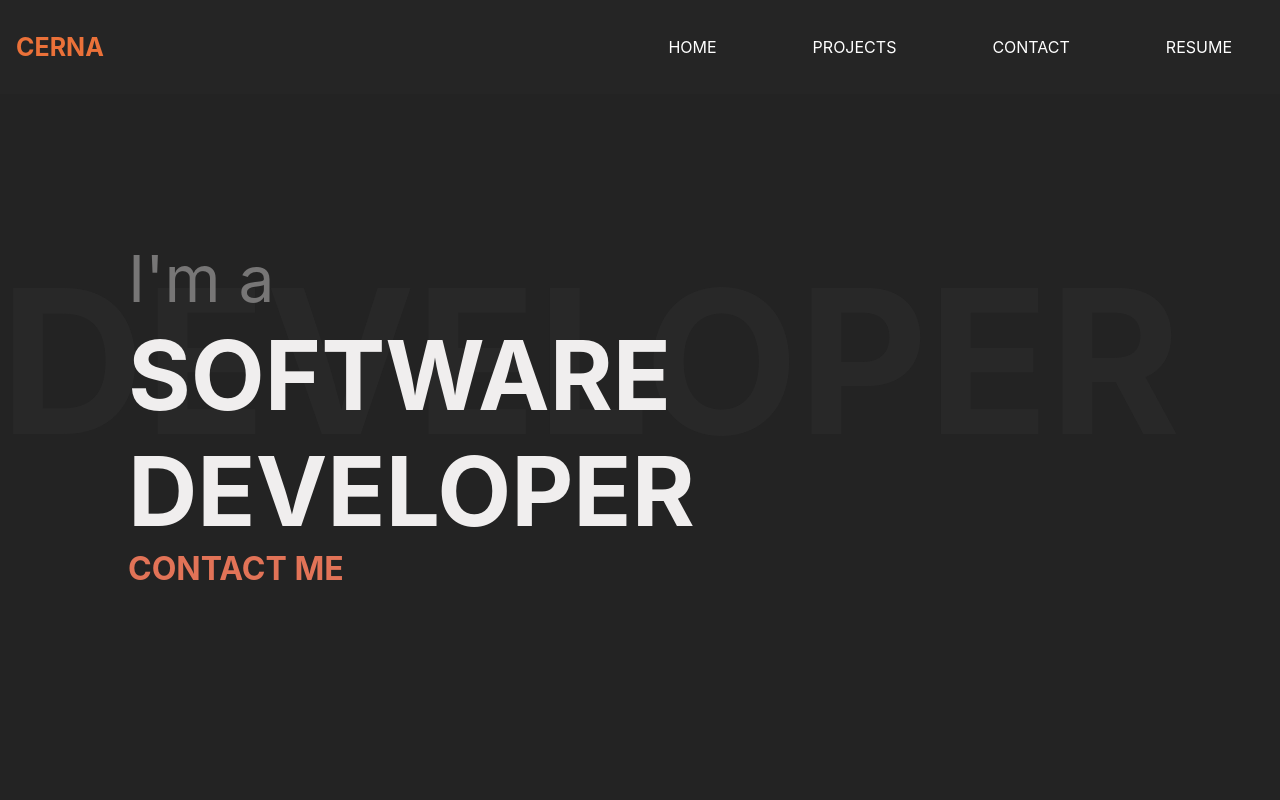
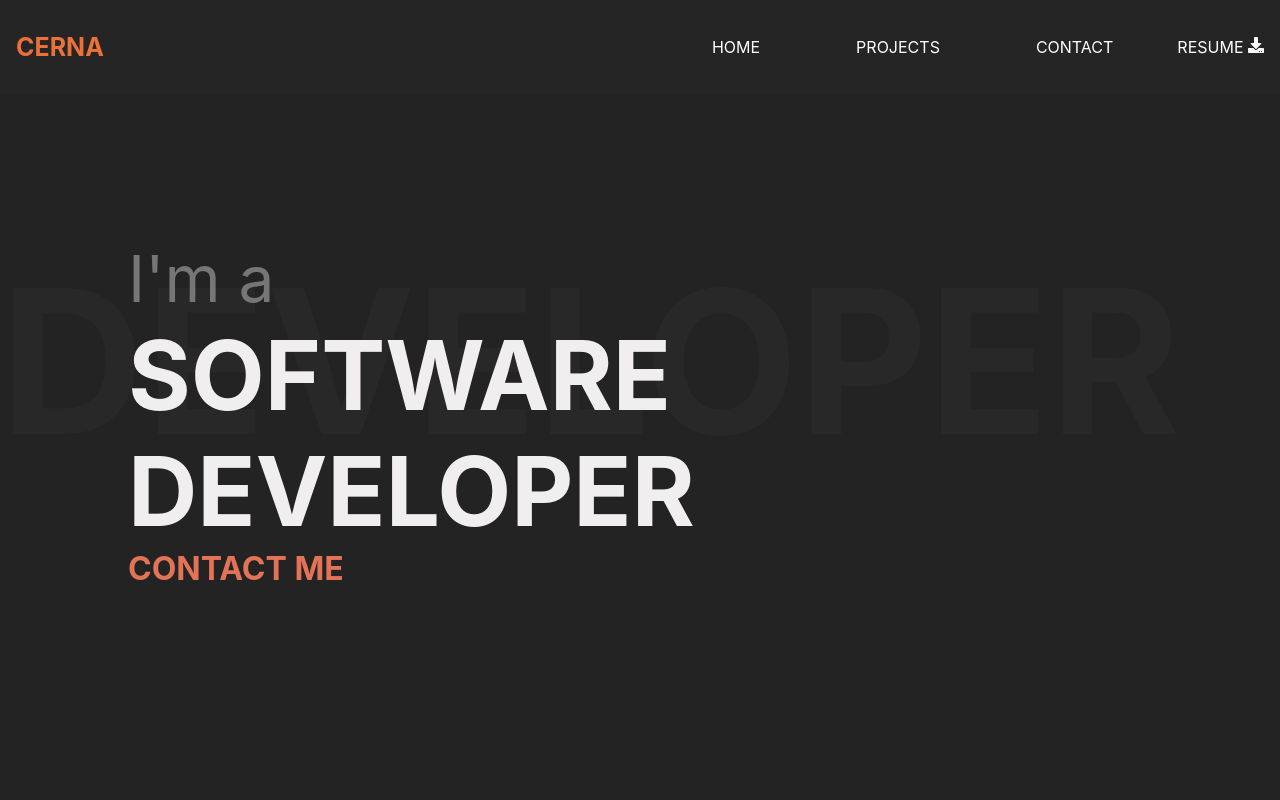
Before and after one commit to cerna234/WebPortfolio, a React (Create React App) app in the folder my-app/: page / in a window 1280 px wide. Shown: the top 800 px of the page. Built offline with nearby package versions, Linux system fonts and the light colour scheme.

Commit message:
added download for resume

```diff
--- a/my-app/src/Components/NavBar.jsx
+++ b/my-app/src/Components/NavBar.jsx
@@ -1,6 +1,7 @@
 import React, { useState } from 'react'
 import styled from 'styled-components';
 import { BrowserRouter as Router, Link } from 'react-router-dom';
+import {FaDownload } from "react-icons/fa";
 
 import { GiHamburgerMenu } from "react-icons/gi";
 const Nav = styled.div`
@@ -144,7 +145,7 @@ const NavBar = () => {
                <MenuLinks onClick={() => setIsOpen(!isOpen)}><Link to="/">HOME</Link></MenuLinks>
                <MenuLinks onClick={() => setIsOpen(!isOpen)}> <Link to="/Projects">PROJECTS</Link></MenuLinks>
                <MenuLinks onClick={() => setIsOpen(!isOpen)}> <Link to="/contact">CONTACT</Link></MenuLinks>
-               <MenuLinks onClick={() => setIsOpen(!isOpen)}> <Link to="/resume">RESUME</Link></MenuLinks>
+               <Link to="files/MiguelCernaResume.pdf" target="_blank" download> RESUME <FaDownload/> </Link>
 
 
 
```
Also changed, not shown: my-app/public/files/file.txt (added), 2 other files (tests, documents, lock files or other folders).
